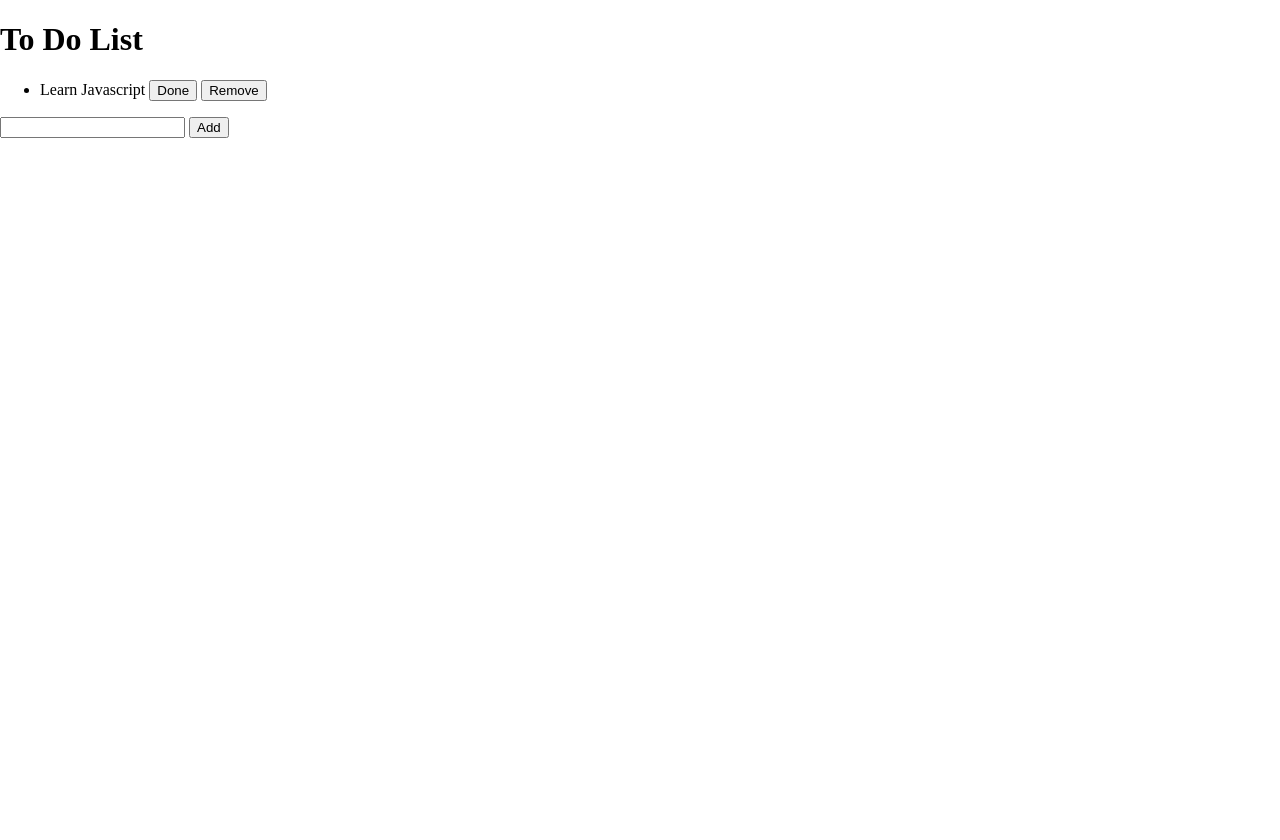
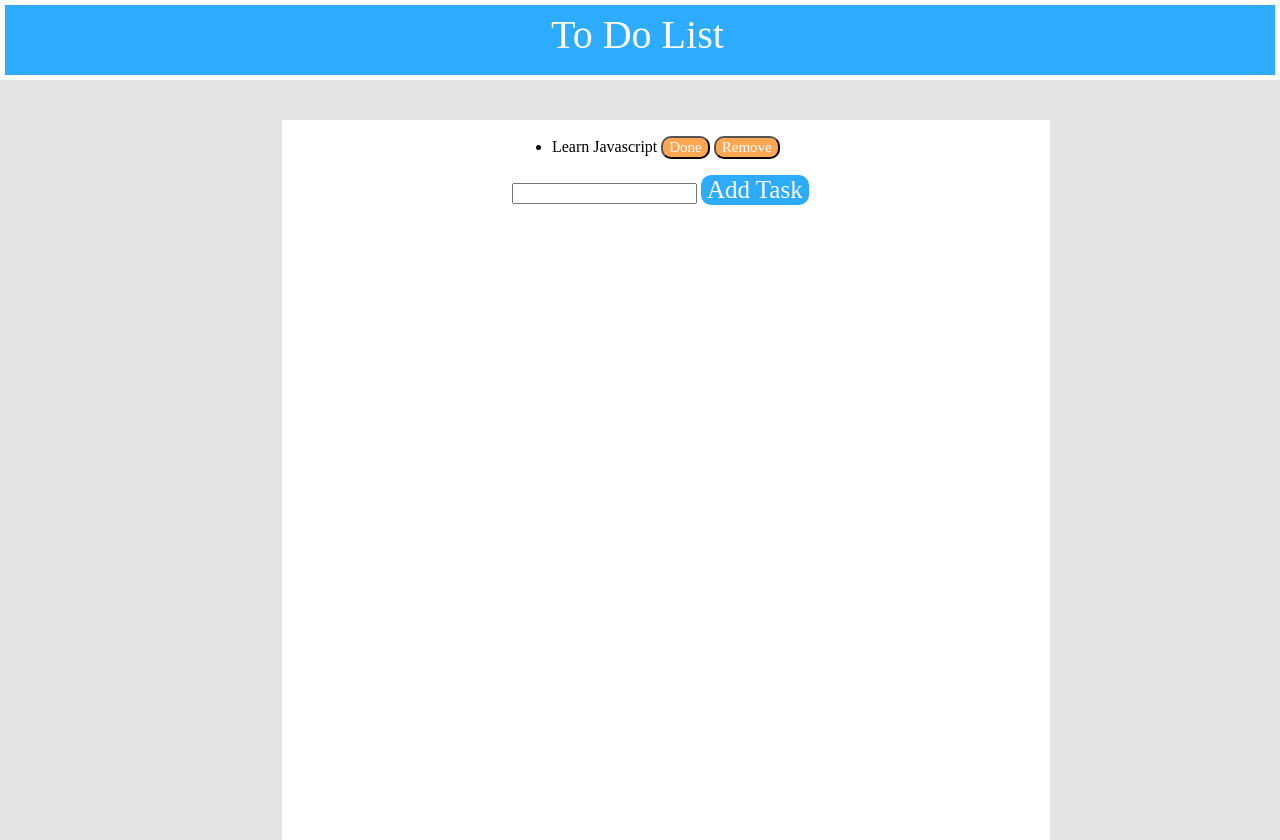
Before and after one commit to Rkmay/rkmay.github.io, a website: page index.html in a window 1280 px wide. Before the commit the page ends 800 px from the top, so only its background shows below. Drawn offline with Linux system fonts and the light colour scheme.

Commit message:
Made it Pretty

```diff
--- a/index.html
+++ b/index.html
@@ -4,22 +4,35 @@
         <title>To Dos</title>
         <link rel="stylesheet" href="/todo.css">
     </head>
-    <body>
+    <body bgcolor= 'E3E3E3'>
+
         <header><h1>To Do List</h1></header>
         <main>
-            <div class="todo-wrapper">
+                <div id="topbar">
+                        <div id = h2>To Do List</div>
+                         </div>
+                         <div id="header">
+            <div id = 'form' class="todo-wrapper">
+
                 <ul class="todo-list">
-                    <li class="todo-list--item">
+                    <li id = 'learn' class="todo-list--item">
                         Learn Javascript
-                        <button class="todo-list--item--done">Done</button>
-                        <button class="todo-list--item--remove">Remove</button>
+                        <button id = 'finished' class="todo-list--item--done">Done</button>
+                        <button id = 'removal' href = '#' class="todo-list--item--remove">Remove</button>
                     </li>
                 </ul>
                 <div class="todo-form">
-                    <input class="todo-form--input" type="text" />
-                    <button class="todo-form--add">Add</button>
+                    <input id = 'theinput' class="todo-form--input" type="text"  />
+                    <button id = 'add' class="todo-form--add">Add Task</button>
                 </div>
+
+
             </div>
+        </div>
+
+
+
+
         </main>
         <script src="/todo.js"></script>
         <script>listenHomepage()</script>
--- a/todo.css
+++ b/todo.css
@@ -1,9 +1,99 @@
 * {
     box-sizing: border-box;
 }
+#form{
+    position: relative;
+    left: 30%;
+}
 
-html, body {
-    margin: 0;
-    padding: 0;
-    font-size: 16px;
+
+
+.done{
+
+    opacity: 0.5;
 }
+title {
+  display: none;
+}
+
+#header{
+    position: absolute;
+    width: 60%;
+    height: 90%;
+    top: 15%;
+    left: 22%;
+    background-color: rgb(255, 255, 255) ;
+
+  }
+
+  #topbar{
+    position: absolute;
+    width: 100%;
+    height: 10%;
+    top: 0%;
+    left: 0%;
+    background-color: rgb(44, 171, 255);
+    color: rgb(255, 255, 255) ;
+    border-top-style: solid;;
+    border-right-style: solid;
+    border-bottom-style: solid;
+    border-left-style: solid;
+    border-width: 5px;
+
+
+
+  }
+
+  #h2{
+      position: absolute;
+      left: 43%;
+      top: 8%;
+      color: rgb(255, 255, 255) ;
+
+      font-size: 250%;
+
+
+      font-family: didot;
+
+     font-style: initial;
+
+  }
+ #add{
+
+    font-size: 25px;
+    border: none;
+    background-color: rgb(44, 171, 255);
+    font-family: didot;
+    color: rgb(255, 255, 255) ;
+    border-radius: 10px;
+
+
+ }
+ #finished{
+    font-size: 15px;
+    border-color: none;
+    background-color: rgb(255, 139, 44);
+    font-family: didot;
+    color: rgb(255, 255, 255) ;
+    border-radius: 10px;
+
+ }
+
+ #finished{
+    font-size: 15px;
+    border-color: none;
+    background-color: rgb(255, 166, 82);
+    font-family: didot;
+    color: rgb(255, 255, 255) ;
+    border-radius: 10px;
+
+ }
+ #removal{
+    font-size: 15px;
+    border-color: none;
+    background-color: rgb(255, 166, 82);
+    font-family: didot;
+    color: rgb(255, 255, 255) ;
+    border-radius: 10px;
+
+ }
--- a/todo.js
+++ b/todo.js
@@ -13,14 +13,23 @@ function listenHomepage () {
     $('.todo-form--add').addEventListener('click', function () {
         const inputField = $('.todo-form--input');
         const text = inputField.value;
+        if(text === '' || text === ' '){
+            console.log(text);
+            alert("Please Enter A Task");
+        }
+        else{
+
         console.log(text);
+        addItem(text + "   ");
+        inputField.value = '';
 
-        addItem(text);
+        }
     });
 
-    $('.todo-flist--item--remove').addEventListener('click', function () {
-        removeItem(text);
-    });
+
+    $('.todo-list--item--remove').addEventListener('click', removeItem);
+
+    $('.todo-list--item--done').addEventListener('click', markItemDone);
 
     console.log('homepage listeners set');
 }
@@ -29,9 +38,13 @@ function addItem (text) {
     const newItem = document.createElement('li');
     newItem.textContent = text;
 
+
     const buttons = createItemButtons();
+
     buttons.forEach(button => {
         newItem.appendChild(button)
+
+
     });
 
     $('.todo-list').appendChild(newItem);
@@ -39,20 +52,31 @@ function addItem (text) {
 
 function createItemButtons () {
     const done = document.createElement('button');
+
     done.classList.add('todo-list--item--done');
     done.textContent = 'done';
+    done.addEventListener('click', markItemDone);
 
     const remove = document.createElement('button');
     remove.classList.add('todo-list--item--remove');
     remove.textContent = 'remove';
+    remove.addEventListener('click', removeItem);
 
     return [done, remove];
 }
 
-function markItemDone (event) {}
+function markItemDone (event) {
+
+
+        event.target.parentElement.classList.add('done');
+
+
+
+}
 
 function removeItem (event) {
-    console.log(event)
-    $('.todo-list').removeChild(newItem);
+
+   $('.todo-list').removeChild(event.target.parentElement);
+
 
 }
```
